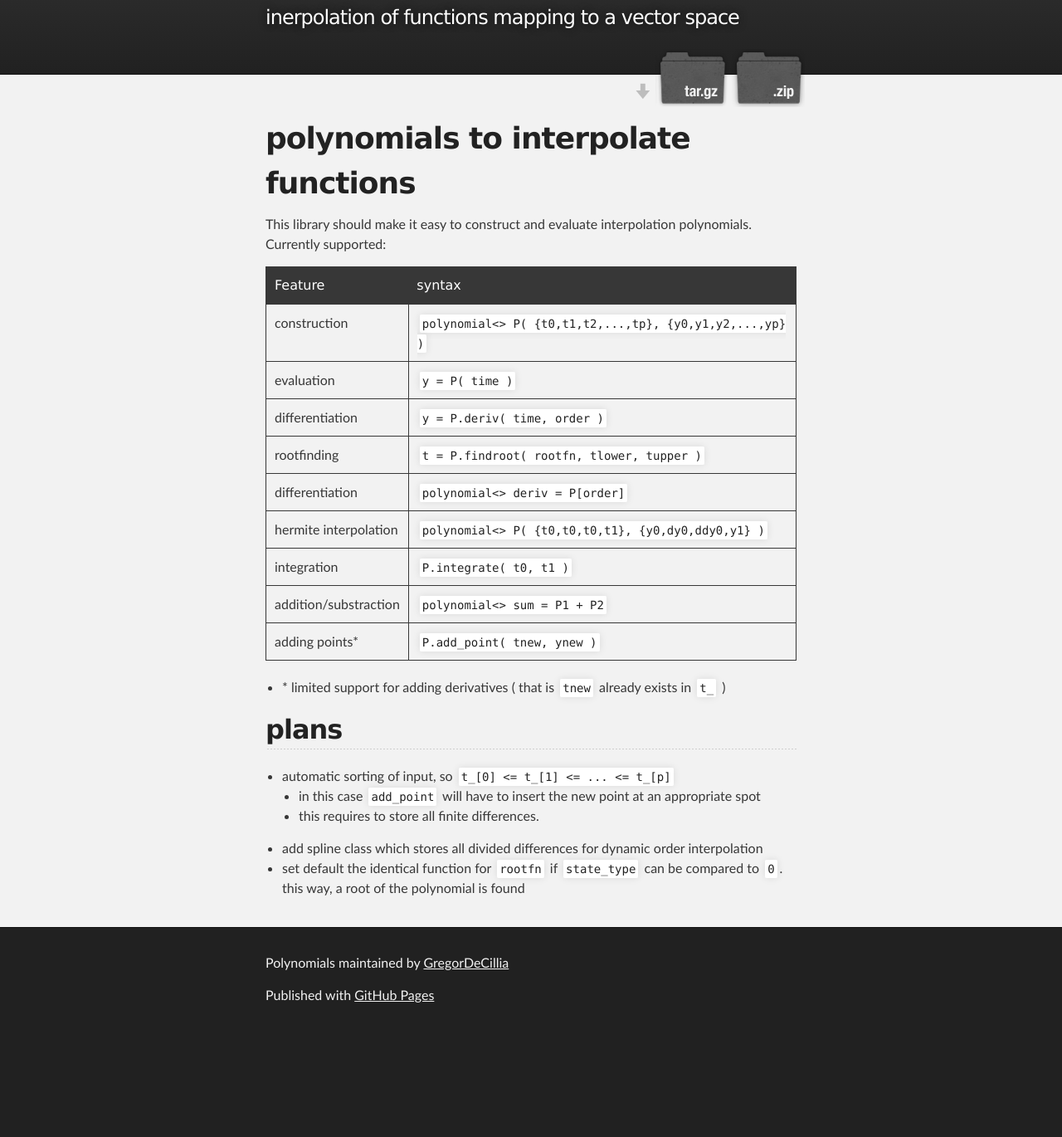
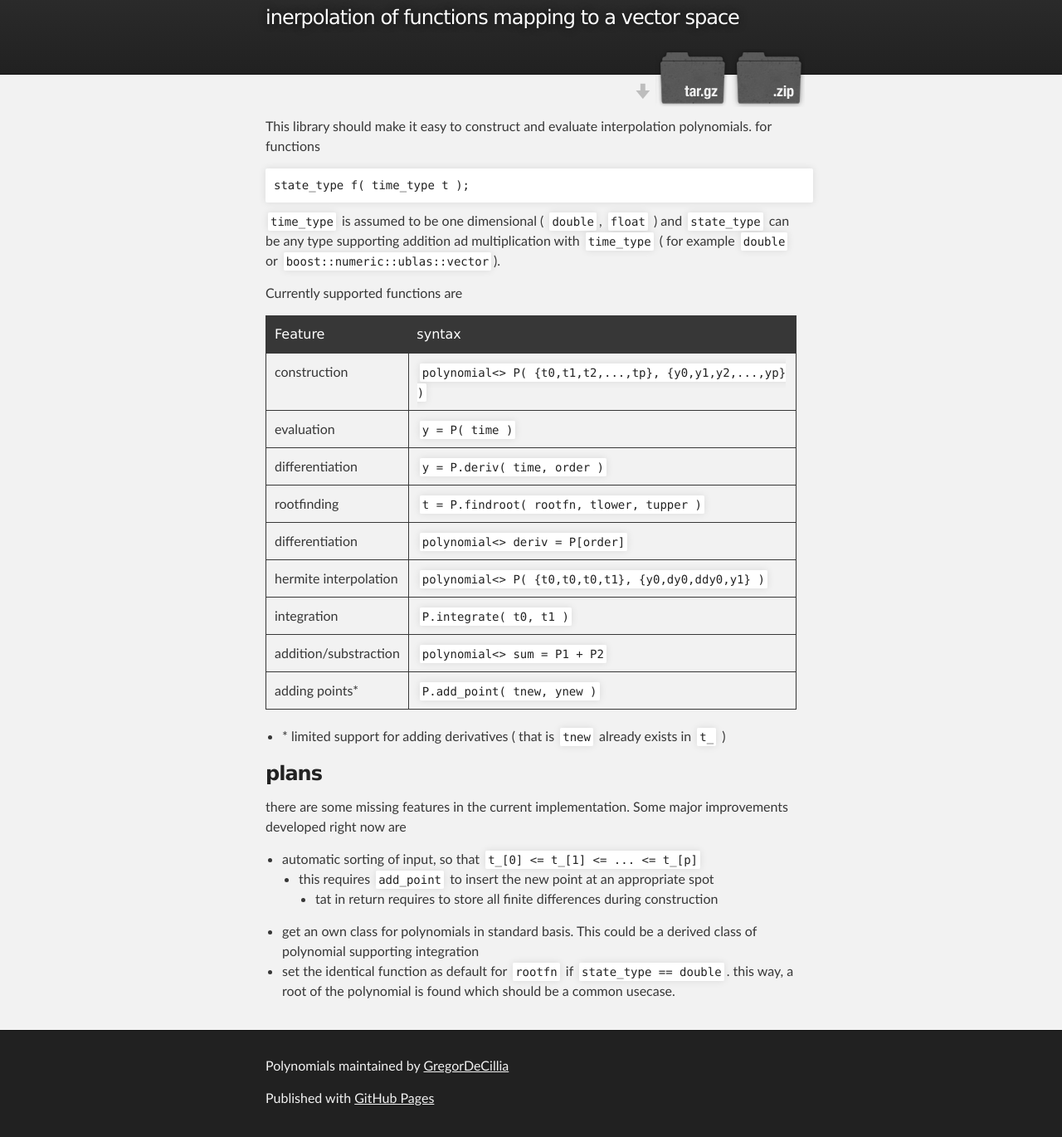
Before and after one commit to GregorDeCillia/polynomials, a plain HTML site: page index.html in a window 1280 px wide. Shown: the part 120-1490 px from the top of the page at 83% size. Before the commit the page ends 1366 px from the top, so only its background shows below. Drawn offline with Linux system fonts and the light colour scheme.

Commit message:
Create gh-pages branch via GitHub

```diff
--- a/index.html
+++ b/index.html
@@ -31,10 +31,13 @@
     <!-- MAIN CONTENT -->
     <div id="main_content_wrap" class="outer">
       <section id="main_content" class="inner">
-        <h1>
-<a id="polynomials-to-interpolate-functions" class="anchor" href="#polynomials-to-interpolate-functions" aria-hidden="true"><span class="octicon octicon-link"></span></a>polynomials to interpolate functions</h1>
+        <p>This library should make it easy to construct and evaluate interpolation polynomials. for functions</p>
 
-<p>This library should make it easy to construct and evaluate interpolation polynomials. Currently supported:</p>
+<div class="highlight highlight-javascript"><pre>state_type f( time_type t );</pre></div>
+
+<p><code>time_type</code> is assumed to be one dimensional ( <code>double</code>, <code>float</code> ) and <code>state_type</code> can be any type supporting addition ad multiplication with <code>time_type</code> ( for example <code>double</code> or <code>boost::numeric::ublas::vector</code>).</p>
+
+<p>Currently supported functions are</p>
 
 <table>
 <thead>
@@ -87,20 +90,27 @@
 <li>* limited support for adding derivatives ( that is <code>tnew</code> already exists in <code>t_</code> )</li>
 </ul>
 
-<h2>
-<a id="plans" class="anchor" href="#plans" aria-hidden="true"><span class="octicon octicon-link"></span></a>plans</h2>
+<h3>
+<a id="plans" class="anchor" href="#plans" aria-hidden="true"><span class="octicon octicon-link"></span></a>plans</h3>
+
+<p>there are some missing features in the current implementation. Some major improvements developed right now are</p>
 
 <ul>
-<li>automatic sorting of input, so <code>t_[0] &lt;= t_[1] &lt;= ... &lt;= t_[p]</code>
+<li>automatic sorting of input, so that <code>t_[0] &lt;= t_[1] &lt;= ... &lt;= t_[p]</code>
 
 <ul>
-<li>in this case <code>add_point</code> will have to insert the new point at an appropriate spot</li>
-<li>this requires to store all finite differences.</li>
+<li>this requires <code>add_point</code> to insert the new point at an appropriate spot
+
+<ul>
+<li>tat in return requires to store all finite differences during construction</li>
 </ul>
 </li>
-<li>add spline class which stores all divided differences for dynamic order interpolation</li>
-<li>set default the identical function for <code>rootfn</code> if <code>state_type</code> can be compared to <code>0</code>. this way, a root
-of the polynomial is found</li>
+</ul>
+</li>
+<li>get an own class for polynomials in standard basis. This could be a derived class of polynomial supporting
+integration </li>
+<li>set the identical function as default for <code>rootfn</code> if <code>state_type == double</code>. this way, a root
+of the polynomial is found which should be a common usecase.</li>
 </ul>
       </section>
     </div>
```
Also changed, not shown: params.json (+1 -1 lines).
